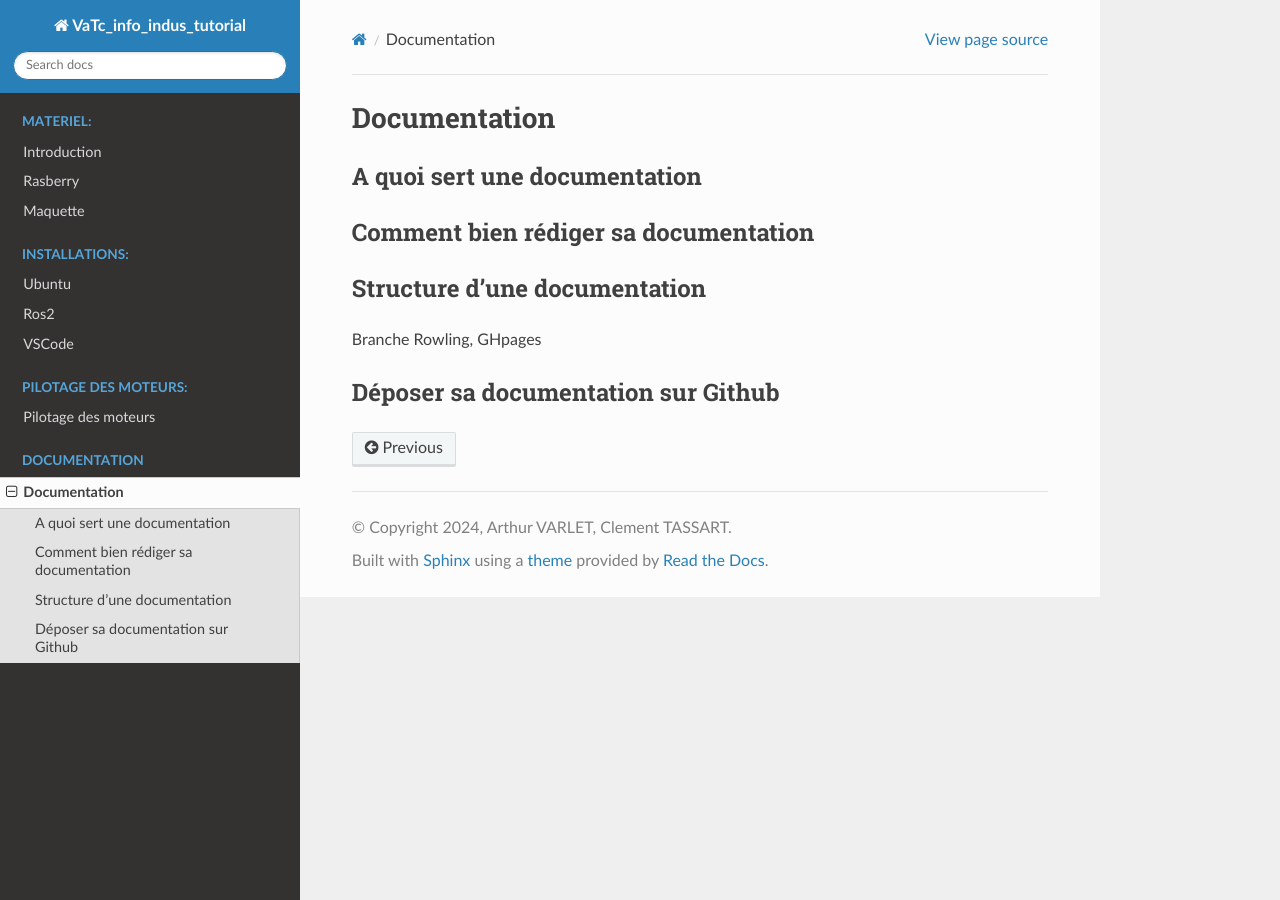
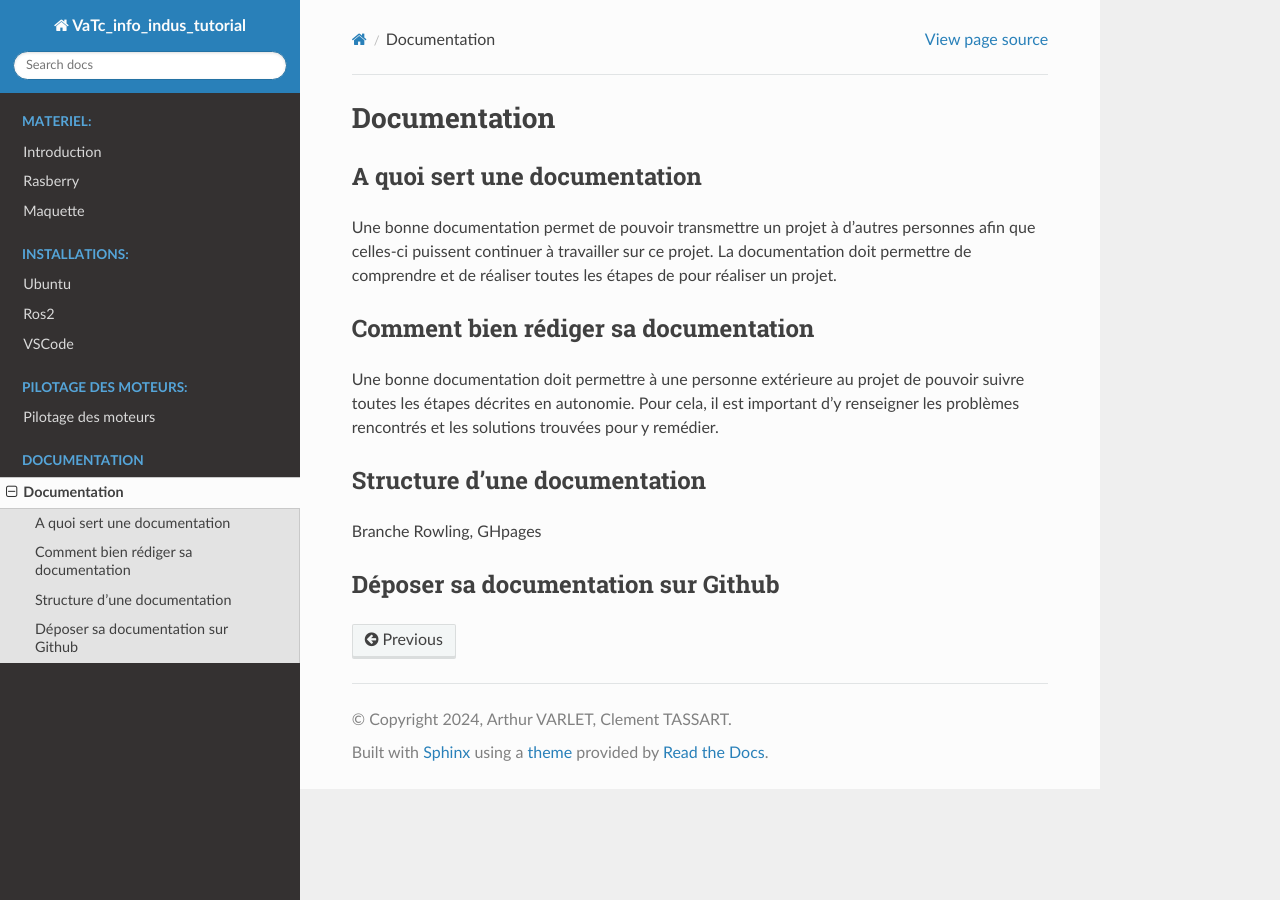
Before and after one commit to Aarthur371/info_indus_tutorial, a Sphinx documentation site: the page built from doc/sphinx/source/document.rst, in a window 1280 px wide. Built offline with Sphinx 7.4.7 and the Read the Docs theme 3.1.0, drawn with Linux system fonts in a browser that asks for light colours.

Commit message:
document3

```diff
--- a/doc/sphinx/source/document.rst
+++ b/doc/sphinx/source/document.rst
@@ -6,10 +6,13 @@ Documentation
 A quoi sert une documentation
 =====================
 
+Une bonne documentation permet de pouvoir transmettre un projet à d'autres personnes afin que celles-ci puissent continuer à travailler sur ce projet. La documentation doit permettre de comprendre et de réaliser toutes les étapes de pour réaliser un projet.
 
 =====================
 Comment bien rédiger sa documentation
 =====================
+
+Une bonne documentation doit permettre à une personne extérieure au projet de pouvoir suivre toutes les étapes décrites en autonomie. Pour cela, il est important d'y renseigner les problèmes rencontrés et les solutions trouvées pour y remédier.
 
 =====================
 Structure d'une documentation
```
